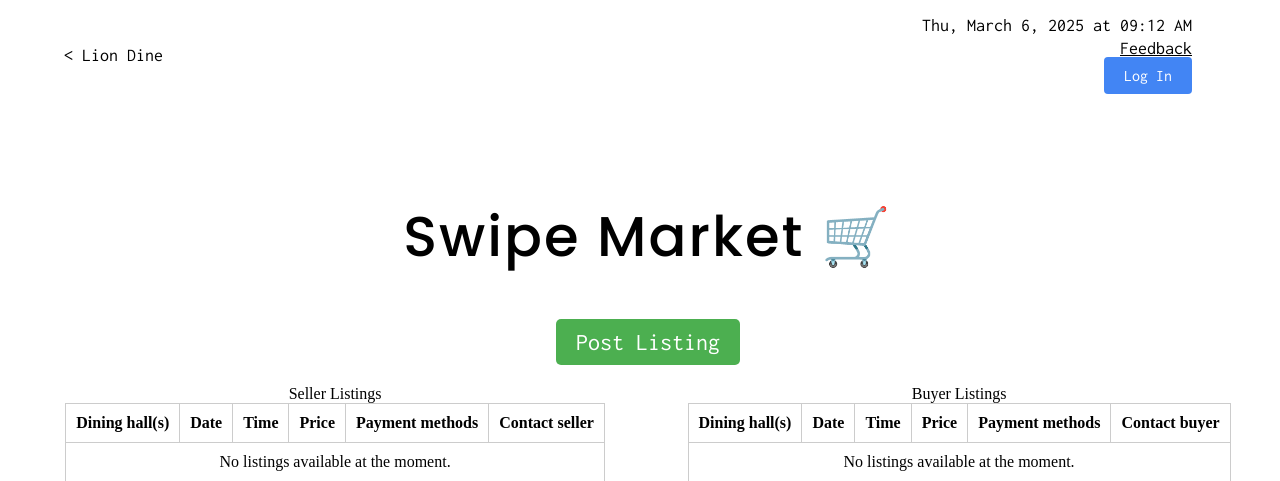
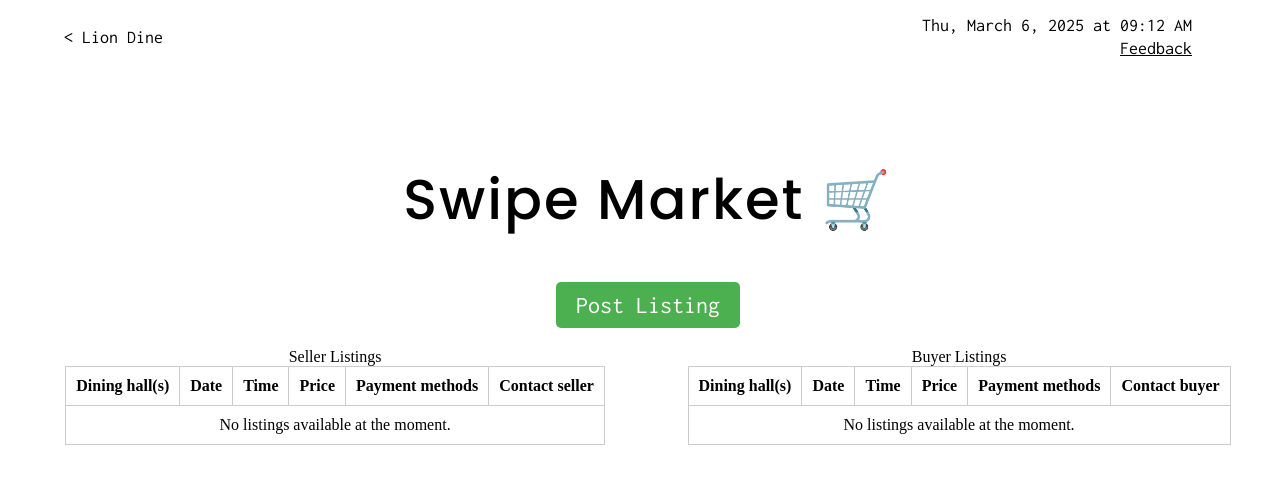
Before and after one commit to caroline-smyth/lion-dine, a Flask app: page /market in a window 1280 px wide. Shown: the top 481 px of the page. Run offline with Flask 3, Linux system fonts and the light colour scheme; data that the repository does not hold is empty; some libraries are stand-ins or nearby versions.

Commit message:
custom login proving more difficult than expected - undoing some stuff for now so i can keep logging in to test other stuff

```diff
--- a/static/functions.js
+++ b/static/functions.js
@@ -86,14 +86,6 @@ window.onload = function() {
       console.log('Token expired');  // Debug log
     }
   }
-
-  //add event listener to custom login button
-  var customLoginButton = document.getElementById("custom-login-button");
-  if (customLoginButton) {
-    customLoginButton.addEventListener("click", function() {
-      google.accounts.id.prompt();
-    });
-  }
 };
 
 //updates the time on the page.
--- a/static/general.css
+++ b/static/general.css
@@ -222,18 +222,3 @@ h3 {
 .profile-menu.active .profile-dropdown {
   display: block;
 }
-
-.custom-login-button {
-  background-color: #4285F4;  /* Google blue */
-  color: #fff;
-  border: none;
-  padding: 10px 20px;
-  border-radius: 4px;
-  font-size: 16px;
-  cursor: pointer;
-  transition: background-color 0.3s ease;
-}
-
-.custom-login-button:hover {
-  background-color: #357ae8;
-}
--- a/templates/market.html
+++ b/templates/market.html
@@ -26,14 +26,6 @@
       function gtag(){dataLayer.push(arguments);}
       gtag('js', new Date());
       gtag('config', 'G-D26R1LF247');
-      document.addEventListener('DOMContentLoaded', function() {
-        var customLoginButton = document.getElementById("custom-login-button");
-        if (customLoginButton) {
-          customLoginButton.addEventListener("click", function() {
-            google.accounts.id.prompt();
-          });
-        }
-      });
     </script>
     <style>
     </style>
@@ -50,9 +42,7 @@
           <a href="https://forms.gle/7M3JpiJ9RoapZmxF6" target="blank">
             <div class="feedback">Feedback</div>
           </a>
-          <div id="custom-login-container">
-            <button id="custom-login-button" class="custom-login-button">Log In</button>
-          </div>
+          <div id="g_id_signin" class="g_id_signin" data-type="standard"></div>
           <div id="profile-menu" class="profile-menu" style="display: none;">
             <img id="profile-icon" src="" alt="Profile" />
             <div id="profile-dropdown" class="profile-dropdown">
```
Also changed, not shown: templates/sellers.html (+1 -11 lines).
